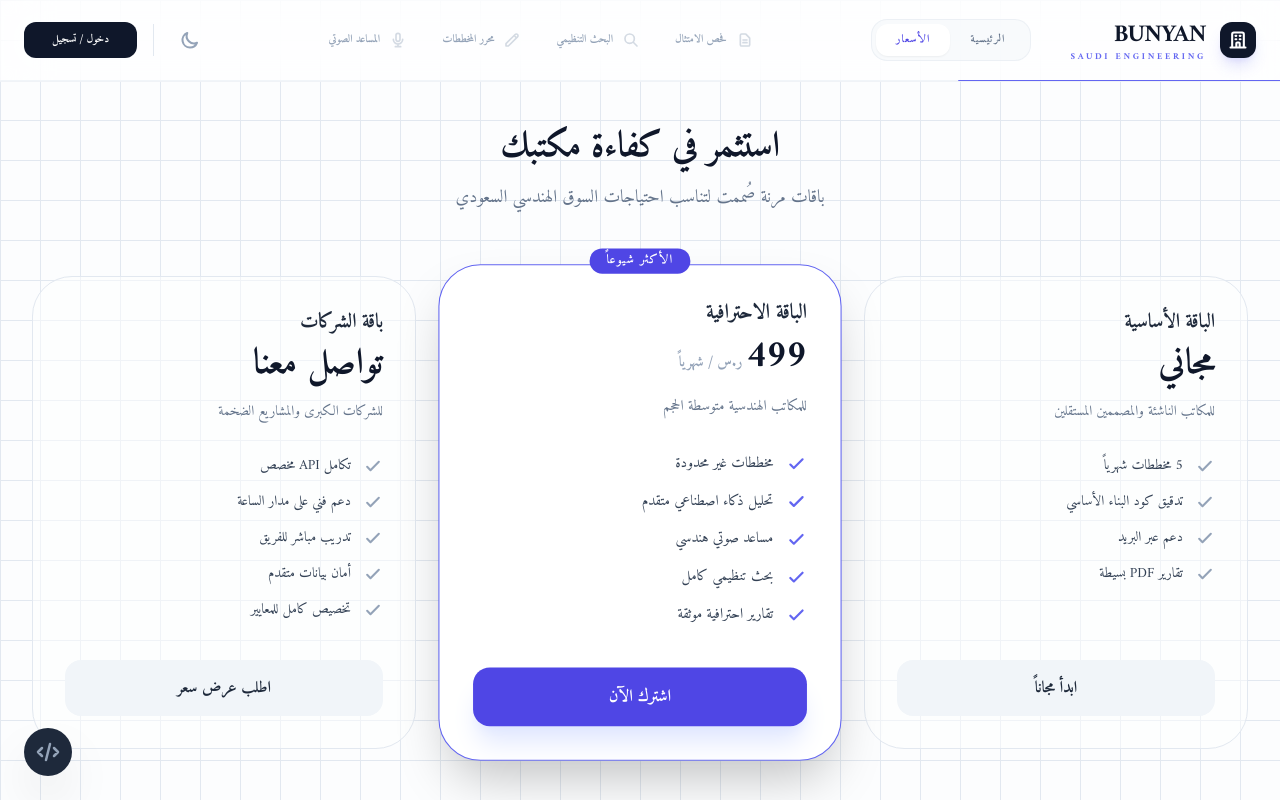
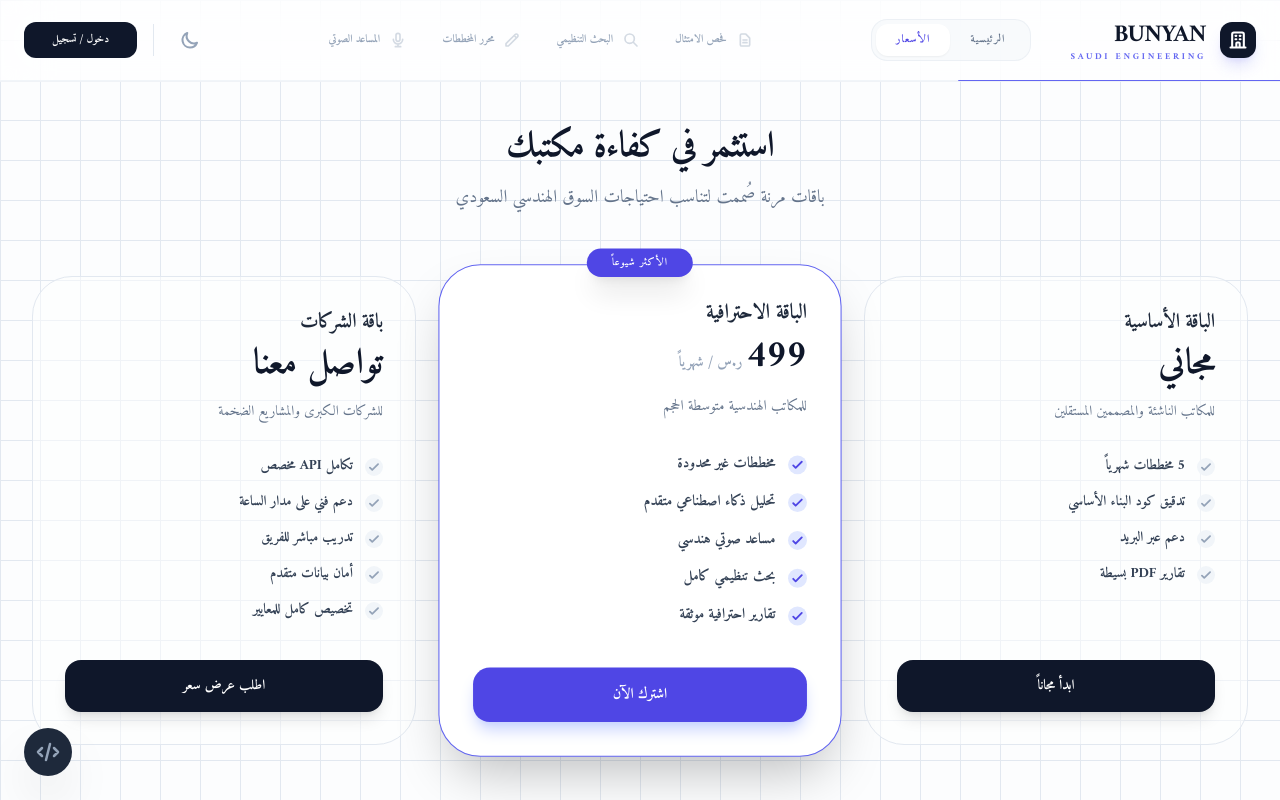
Before and after one commit to dreamprogram77-droid/BOUNYAN, a React (Vite) app: page / in a window 1280 px wide. Both pictures are taken after a click on the button "الأسعار". Shown: the top 800 px of the page. Built offline with nearby package versions, Linux system fonts and the light colour scheme.

Commit message:
feat(pricing): Add subscription callback and animations
Introduces a callback to the PricingView to signal successful subscription and navigate the user accordingly. Enhances visual appeal with animations on the PricingView and improved interactive feedback on ComplianceView components.

```diff
--- a/App.tsx
+++ b/App.tsx
@@ -87,7 +87,7 @@ const App: React.FC = () => {
       case AppMode.HOME:
         return <HomeView onStart={(m) => protectedNavigate(m)} />;
       case AppMode.PRICING:
-        return <PricingView />;
+        return <PricingView onSubscribe={(m) => setMode(m)} />;
       case AppMode.LOGIN:
         return <LoginView onSwitch={(m) => m === AppMode.HOME ? handleLoginSuccess() : setMode(m)} />;
       case AppMode.REGISTER:
--- a/components/PricingView.tsx
+++ b/components/PricingView.tsx
@@ -1,7 +1,12 @@
 
 import React from 'react';
+import { AppMode } from '../types';
 
-const PricingView: React.FC = () => {
+interface PricingViewProps {
+  onSubscribe: (mode: AppMode) => void;
+}
+
+const PricingView: React.FC<PricingViewProps> = ({ onSubscribe }) => {
   const plans = [
     { name: 'الباقة الأساسية', price: 'مجاني', desc: 'للمكاتب الناشئة والمصممين المستقلين', features: ['5 مخططات شهرياً', 'تدقيق كود البناء الأساسي', 'دعم عبر البريد', 'تقارير PDF بسيطة'], btn: 'ابدأ مجاناً', highlight: false },
     { name: 'الباقة الاحترافية', price: '499', desc: 'للمكاتب الهندسية متوسطة الحجم', features: ['مخططات غير محدودة', 'تحليل ذكاء اصطناعي متقدم', 'مساعد صوتي هندسي', 'بحث تنظيمي كامل', 'تقارير احترافية موثقة'], btn: 'اشترك الآن', highlight: true },
@@ -9,35 +14,59 @@ const PricingView: React.FC = () => {
   ];
 
   return (
-    <div className="py-12">
+    <div className="py-12 animate-in fade-in slide-in-from-bottom-4 duration-700">
       <div className="text-center mb-16">
-        <h2 className="text-4xl font-black text-slate-900 mb-4">استثمر في كفاءة مكتبك</h2>
-        <p className="text-slate-500 text-lg">باقات مرنة صُممت لتناسب احتياجات السوق الهندسي السعودي</p>
+        <h2 className="text-4xl font-black text-slate-900 dark:text-white mb-4 tracking-tight">استثمر في كفاءة مكتبك</h2>
+        <p className="text-slate-500 dark:text-slate-400 text-lg font-medium">باقات مرنة صُممت لتناسب احتياجات السوق الهندسي السعودي</p>
       </div>
 
-      <div className="grid grid-cols-1 md:grid-cols-3 gap-8">
+      <div className="grid grid-cols-1 md:grid-cols-3 gap-8 items-stretch">
         {plans.map((p, i) => (
-          <div key={i} className={`relative flex flex-col p-8 rounded-[2.5rem] border ${p.highlight ? 'border-indigo-500 bg-white shadow-2xl scale-105 z-10' : 'border-slate-200 bg-white/50'}`}>
-            {p.highlight && <div className="absolute -top-4 left-1/2 -translate-x-1/2 bg-indigo-600 text-white px-4 py-1 rounded-full text-xs font-black uppercase tracking-widest">الأكثر شيوعاً</div>}
-            <h3 className="text-xl font-black text-slate-800 mb-2">{p.name}</h3>
+          <div key={i} className={`relative flex flex-col p-8 rounded-[2.5rem] border transition-all duration-500 hover:shadow-2xl ${p.highlight ? 'border-indigo-500 bg-white dark:bg-slate-900 shadow-2xl scale-105 z-10' : 'border-slate-200 dark:border-slate-800 bg-white/50 dark:bg-slate-900/50'}`}>
+            {p.highlight && (
+              <div className="absolute -top-4 left-1/2 -translate-x-1/2 bg-indigo-600 text-white px-6 py-1.5 rounded-full text-[10px] font-black uppercase tracking-widest shadow-xl">
+                الأكثر شيوعاً
+              </div>
+            )}
+            <h3 className="text-xl font-black text-slate-800 dark:text-white mb-2">{p.name}</h3>
             <div className="mb-4">
-              <span className="text-4xl font-black text-slate-900">{p.price}</span>
-              {p.price !== 'مجاني' && p.price !== 'تواصل معنا' && <span className="text-slate-400 text-sm font-bold mr-1">ر.س / شهرياً</span>}
+              <span className="text-4xl font-black text-slate-900 dark:text-white">{p.price}</span>
+              {p.price !== 'مجاني' && p.price !== 'تواصل معنا' && (
+                <span className="text-slate-400 text-sm font-bold mr-1">ر.س / شهرياً</span>
+              )}
             </div>
-            <p className="text-slate-500 text-sm mb-8 leading-relaxed">{p.desc}</p>
+            <p className="text-slate-500 dark:text-slate-400 text-sm mb-8 leading-relaxed font-medium">{p.desc}</p>
+
             <ul className="space-y-4 mb-10 flex-1">
               {p.features.map((f, j) => (
-                <li key={j} className="flex items-center gap-3 text-slate-700 text-sm font-medium">
-                  <svg className={`w-5 h-5 ${p.highlight ? 'text-indigo-500' : 'text-slate-400'}`} fill="none" stroke="currentColor" viewBox="0 0 24 24"><path strokeLinecap="round" strokeLinejoin="round" strokeWidth="2.5" d="M5 13l4 4L19 7" /></svg>
+                <li key={j} className="flex items-start gap-3 text-slate-700 dark:text-slate-300 text-sm font-bold">
+                  <div className={`mt-0.5 p-0.5 rounded-full ${p.highlight ? 'bg-indigo-100 dark:bg-indigo-900/30 text-indigo-600' : 'bg-slate-100 dark:bg-slate-800 text-slate-400'}`}>
+                    <svg className="w-3.5 h-3.5" fill="none" stroke="currentColor" viewBox="0 0 24 24">
+                      <path strokeLinecap="round" strokeLinejoin="round" strokeWidth="3" d="M5 13l4 4L19 7" />
+                    </svg>
+                  </div>
                   {f}
                 </li>
               ))}
             </ul>
-            <button className={`w-full py-4 rounded-2xl font-black transition-all ${p.highlight ? 'bg-indigo-600 text-white hover:bg-indigo-700 shadow-xl shadow-indigo-100' : 'bg-slate-100 text-slate-800 hover:bg-slate-200'}`}>
+
+            <button
+              onClick={() => onSubscribe(AppMode.REGISTER)}
+              className={`w-full py-4 rounded-2xl font-black text-sm transition-all active:scale-95 shadow-lg ${
+                p.highlight
+                  ? 'bg-indigo-600 text-white hover:bg-indigo-700 shadow-indigo-200 dark:shadow-none'
+                  : 'bg-slate-900 dark:bg-slate-800 text-white hover:bg-slate-800 dark:hover:bg-slate-700'
+              }`}
+            >
               {p.btn}
             </button>
           </div>
         ))}
+      </div>
+
+      <div className="mt-20 p-10 bg-slate-50 dark:bg-slate-900/40 rounded-[3rem] border border-slate-100 dark:border-slate-800 text-center">
+        <p className="text-slate-500 dark:text-slate-400 font-bold mb-4">هل لديك متطلبات خاصة لمكتبك الهندسي؟</p>
+        <button className="text-indigo-600 dark:text-indigo-400 font-black hover:underline underline-offset-8">تواصل مع فريق المبيعات مباشرة</button>
       </div>
     </div>
   );
```
Also changed, not shown: components/ComplianceView.tsx (+43 -14 lines).
